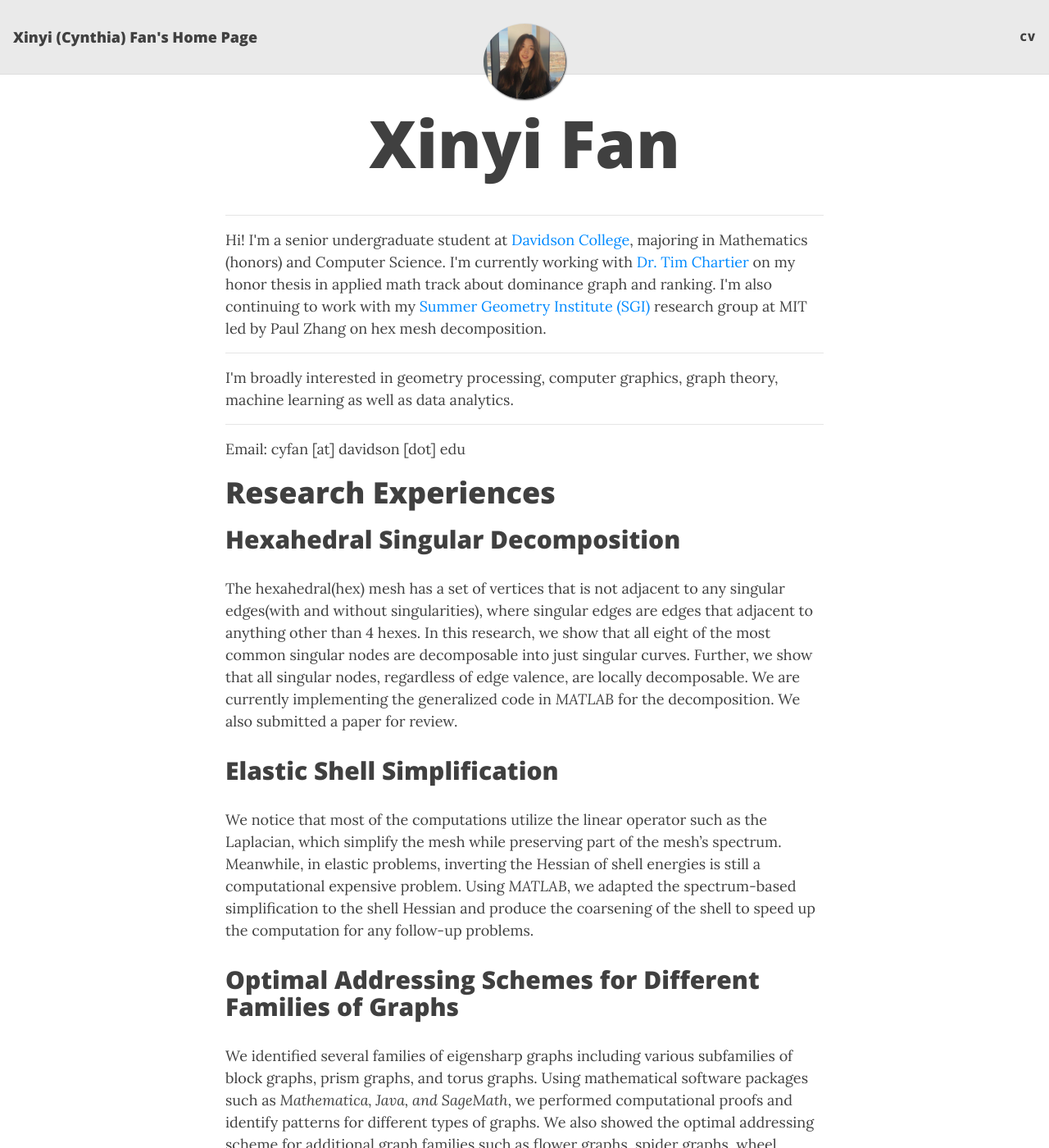
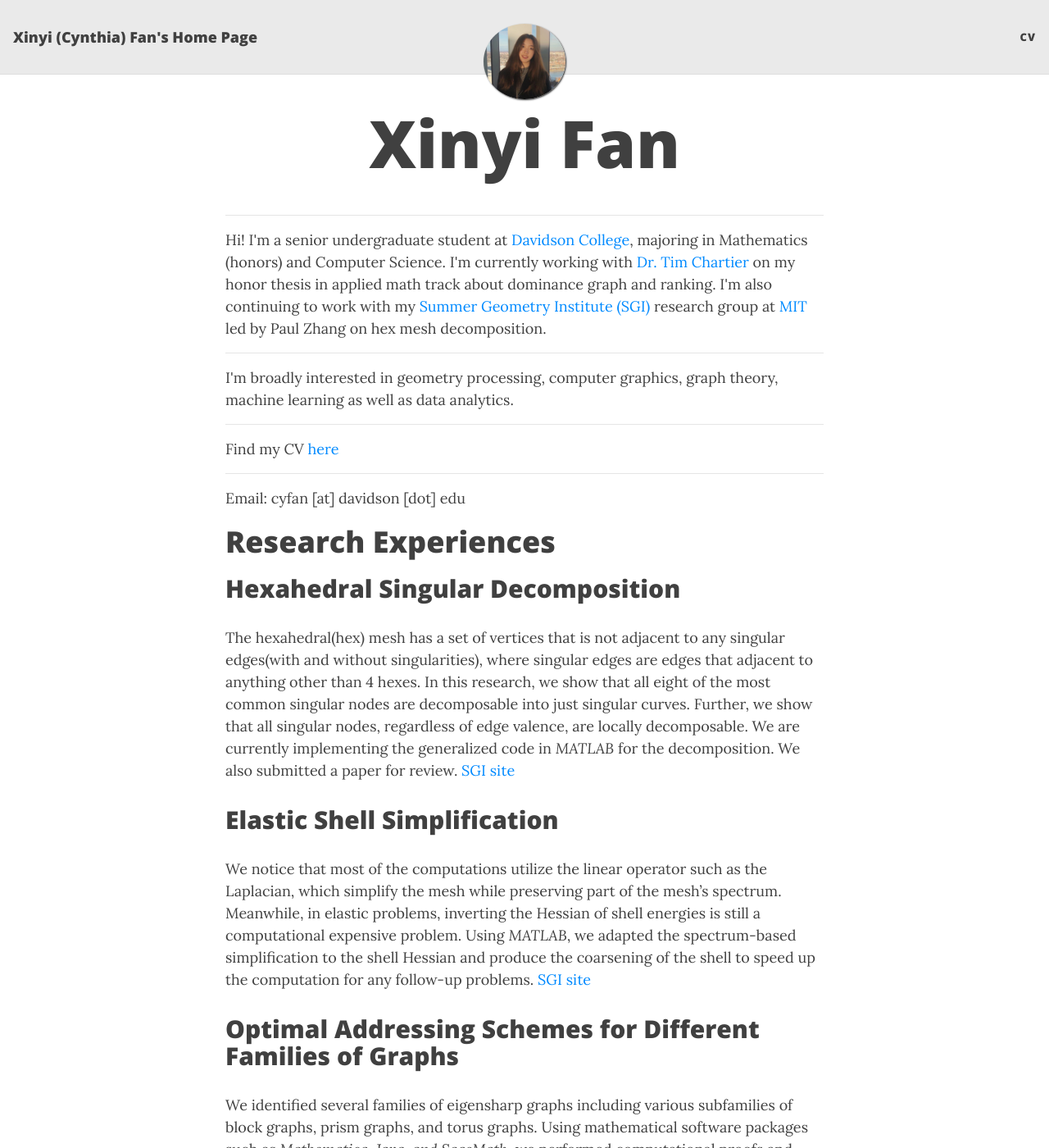
Before and after one commit to cyfan11/cynthiafan.github.io, a Jekyll site: the page built from index.html, in a window 1280 px wide and 1400 px high. Shown: the whole window at 82% size. Built offline with Jekyll 4.4.1, drawn with Linux system fonts in a browser that asks for light colours; nearby versions of some CDN libraries; the list of posts is cut into pages by our own code.

Commit message:
Update index.html

```diff
--- a/index.html
+++ b/index.html
@@ -3,9 +3,11 @@ layout: home
 title: Xinyi Fan
 ---
 <hr>
-Hi! I'm a senior undergraduate student at <a href="https://www.davidson.edu">Davidson College</a>, majoring in Mathematics (honors) and Computer Science. I'm currently working with <a href="https://www.davidson.edu/people/tim-chartier">Dr. Tim Chartier</a> on my honor thesis in applied math track about dominance graph and ranking. I'm also continuing to work with my <a href="https://sgi.mit.edu/sgi-2021">Summer Geometry Institute (SGI)</a> research group at MIT led by Paul Zhang on hex mesh decomposition.
+Hi! I'm a senior undergraduate student at <a href="https://www.davidson.edu">Davidson College</a>, majoring in Mathematics (honors) and Computer Science. I'm currently working with <a href="https://www.davidson.edu/people/tim-chartier">Dr. Tim Chartier</a> on my honor thesis in applied math track about dominance graph and ranking. I'm also continuing to work with my <a href="https://sgi.mit.edu/sgi-2021">Summer Geometry Institute (SGI)</a> research group at <a href="https://www.mit.edu/">MIT</a> led by Paul Zhang on hex mesh decomposition.
 <hr>
 I'm broadly interested in geometry processing, computer graphics, graph theory, machine learning as well as data analytics.
+<hr>
+Find my CV <a href="/assets/img/Resume.pdf">here</a>
 <hr>
 Email: cyfan [at] davidson [dot] edu
 
@@ -13,12 +15,12 @@ Email: cyfan [at] davidson [dot] edu
       <h1>Research Experiences</h1>
        <section>
     <h2>Hexahedral Singular Decomposition</h2>
-    <p>The hexahedral(hex) mesh has a set of vertices that is not adjacent to any singular edges(with and without singularities), where singular edges are edges that adjacent to anything other than 4 hexes. In this research, we show that all eight of the most common singular nodes are decomposable into just singular curves. Further, we show that all singular nodes, regardless of edge valence, are locally decomposable. We are currently implementing the generalized code in <i>MATLAB</i> for the decomposition. We also submitted a paper for review.</p>
+    <p>The hexahedral(hex) mesh has a set of vertices that is not adjacent to any singular edges(with and without singularities), where singular edges are edges that adjacent to anything other than 4 hexes. In this research, we show that all eight of the most common singular nodes are decomposable into just singular curves. Further, we show that all singular nodes, regardless of edge valence, are locally decomposable. We are currently implementing the generalized code in <i>MATLAB</i> for the decomposition. We also submitted a paper for review. <a href="https://sgi.mit.edu/sgi-2021">SGI site</a></p>
 </section>
 
   <section>
     <h2>Elastic Shell Simplification</h2>
-    <p>We notice that most of the computations utilize the linear operator such as the Laplacian, which simplify the mesh while preserving part of the mesh’s spectrum. Meanwhile, in elastic problems, inverting the Hessian of shell energies is still a computational expensive problem. Using <i>MATLAB</i>, we adapted the spectrum-based simplification to the shell Hessian and produce the coarsening of the shell to speed up the computation for any follow-up problems.</p>
+    <p>We notice that most of the computations utilize the linear operator such as the Laplacian, which simplify the mesh while preserving part of the mesh’s spectrum. Meanwhile, in elastic problems, inverting the Hessian of shell energies is still a computational expensive problem. Using <i>MATLAB</i>, we adapted the spectrum-based simplification to the shell Hessian and produce the coarsening of the shell to speed up the computation for any follow-up problems. <a href="https://sgi.mit.edu/sgi-2021">SGI site</a></p>
 </section>
 
       <section>
```
